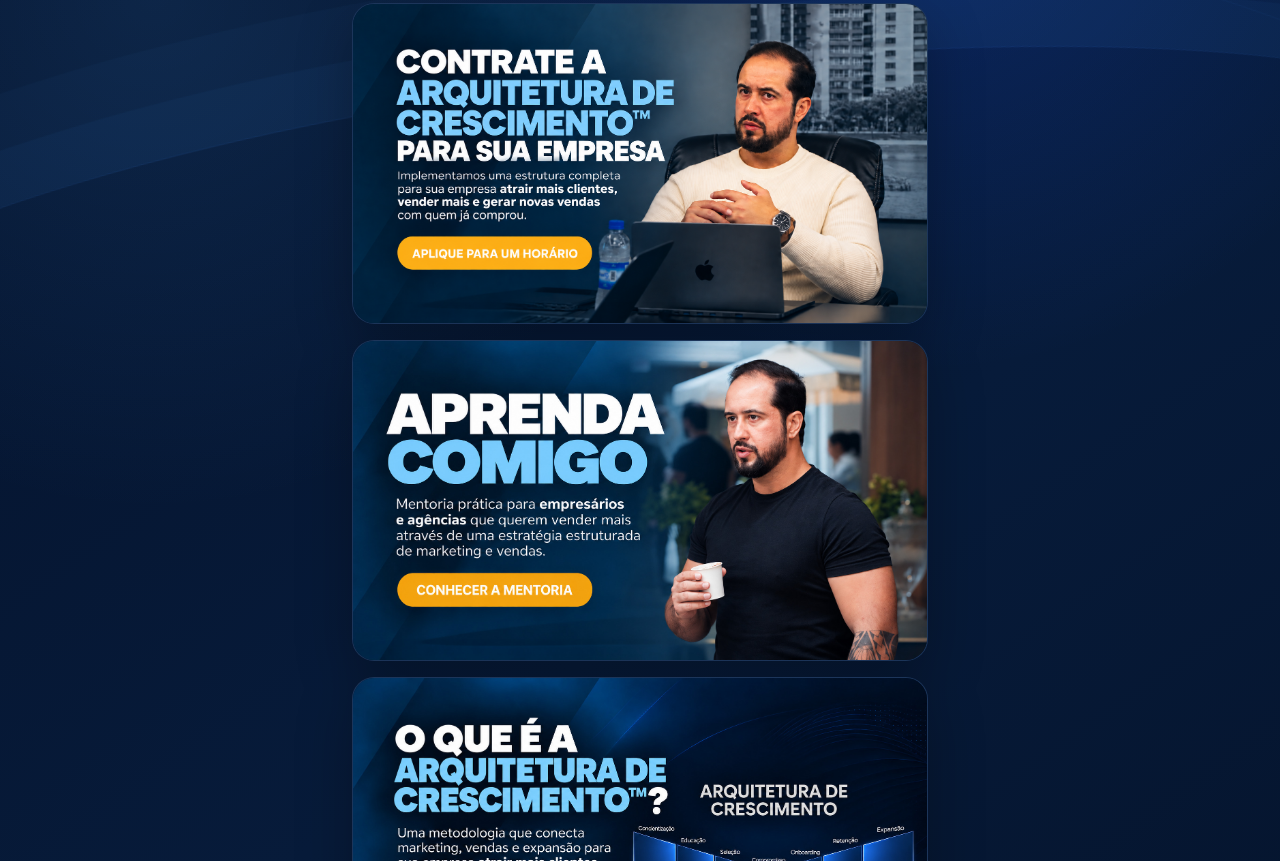
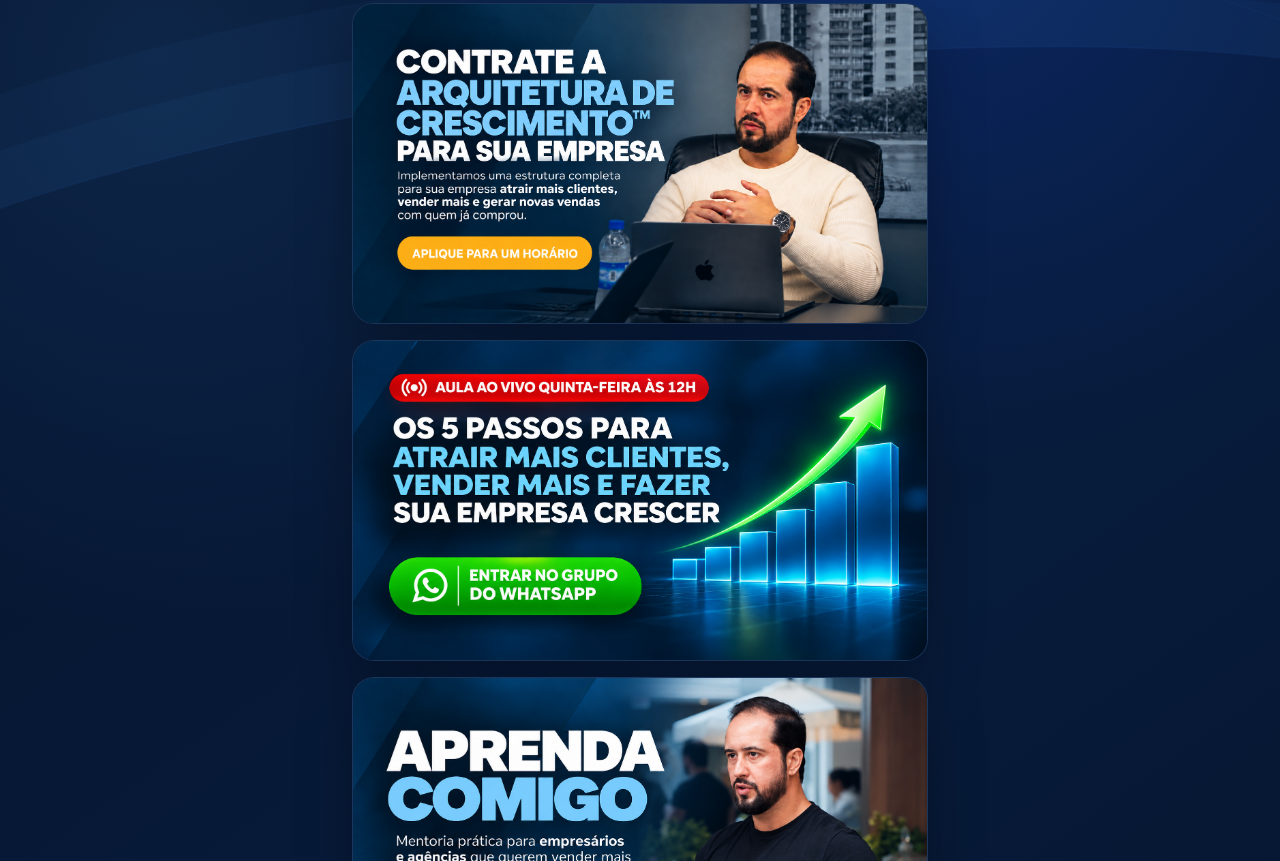
Before and after one commit to gustavoadmin26/linkbio, a website: page public/index.html in a window 1280 px wide. Shown: the part 326-1187 px from the top of the page. Drawn offline with Linux system fonts and the light colour scheme.

Commit message:
feat: adicionar card do webinar na segunda posição

```diff
--- a/public/index.html
+++ b/public/index.html
@@ -263,6 +263,10 @@
         <img src="/media/card1.webp" alt="Contrate a Arquitetura de Crescimento para sua empresa" loading="eager" decoding="async">
       </a>
 
+      <a class="card" href="https://chat.whatsapp.com/LneJSfjsBHq1RJG8RINFIa?s=cl&amp;p=i&amp;mlu=4&amp;ilr=4&amp;iam=2" target="_blank" rel="noreferrer" aria-label="Os 5 Passos — entrar no grupo do WhatsApp">
+        <img src="/media/card_webinar.webp" alt="Os 5 Passos Para Atrair Mais Clientes, Vender Mais e Fazer Sua Empresa Crescer" loading="lazy" decoding="async">
+      </a>
+
       <a class="card" href="#" data-key="MENTORIA_URL" aria-label="Aprenda comigo — conhecer a mentoria">
         <img src="/media/card2-v2.jpg" alt="Aprenda comigo — Mentoria prática para empresários e agências" loading="lazy" decoding="async">
       </a>
```
